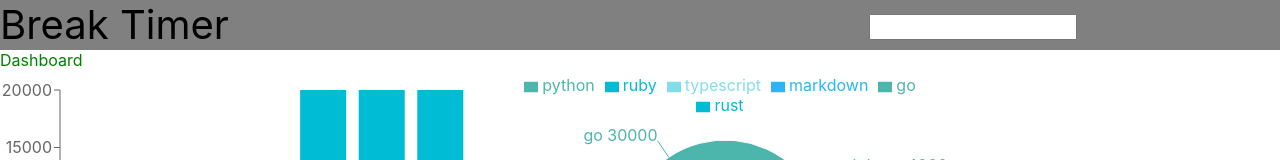
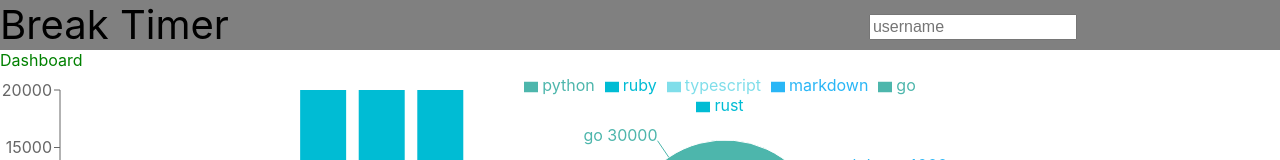
Before and after one commit to supporterz-vol5-1/BreakTimer-frontend, a React (Create React App) app in the folder frontend/: page / in a window 1280 px wide. Shown: the top 160 px of the page. Built offline with nearby package versions, Linux system fonts and the light colour scheme.

Commit message:
add palceholder of inputbox

```diff
--- a/frontend/src/Header.tsx
+++ b/frontend/src/Header.tsx
@@ -6,7 +6,7 @@ class Header extends Component{
         return (
             <div className='header'>
                     <div className='headerelement' id='appname'>Break Timer</div>
-                    <input className='headerelement' type='text' />
+                    <input className='headerelement' type='text' placeholder='username'/>
             </div>
         )
     }
```
